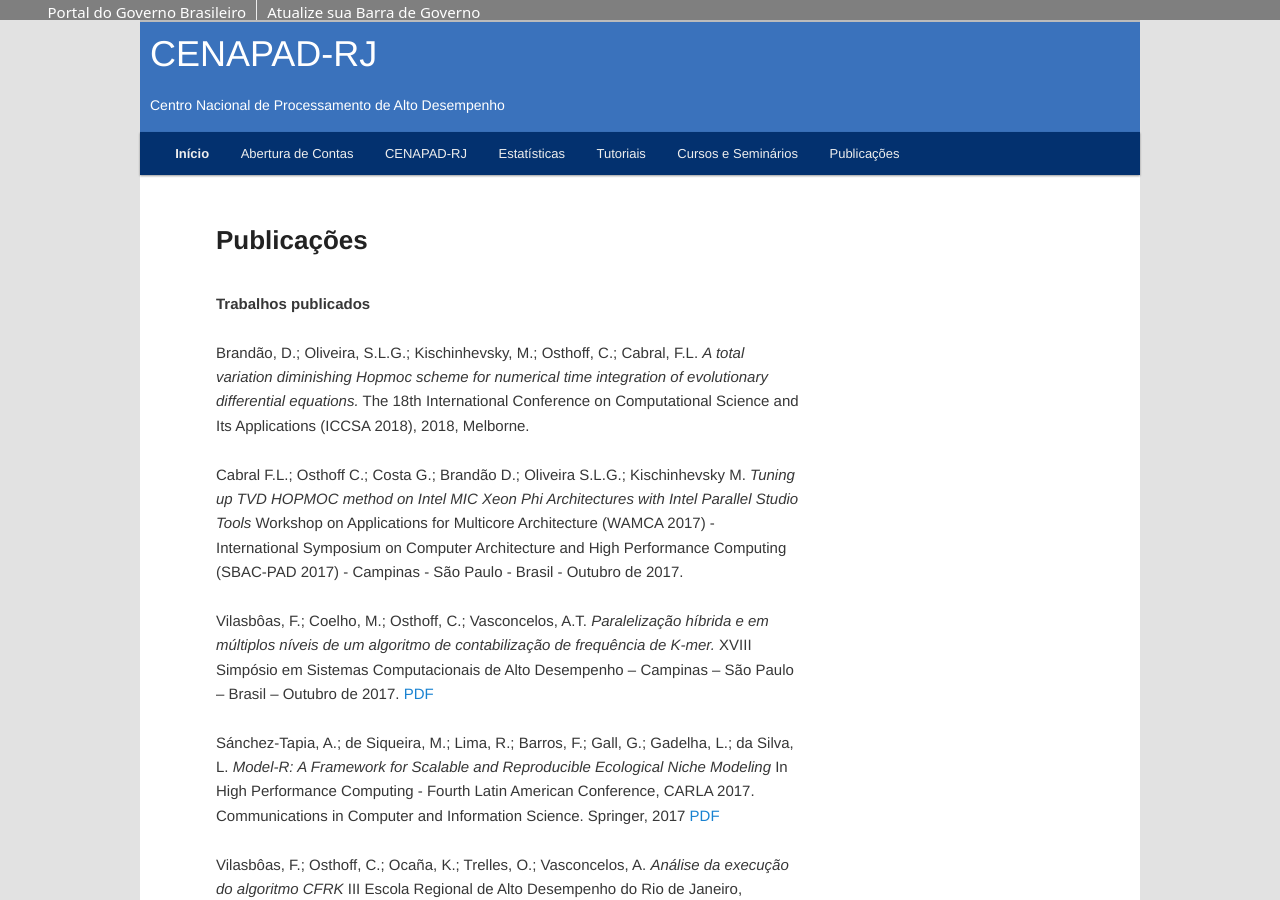
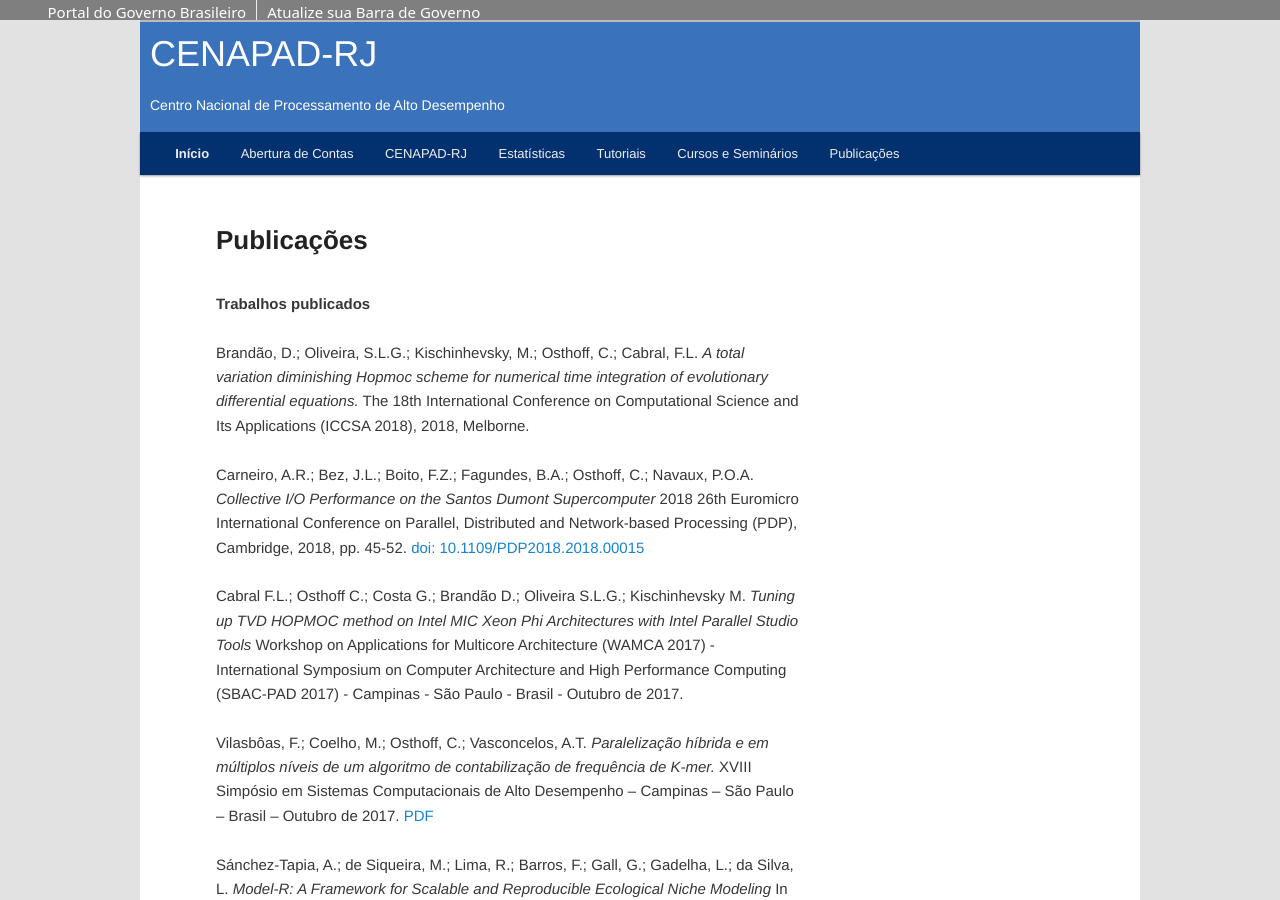
Before and after one commit to gmgall/site-cenapad, a Jekyll site: the page built from publicacoes/index.markdown, in a window 1280 px wide and 900 px high. Built offline with Jekyll 4.4.1, drawn with Linux system fonts in a browser that asks for light colours; Markdown is read by kramdown in place of the engine named in the settings.

Commit message:
Adiciona publicação do André

```diff
--- a/publicacoes/index.markdown
+++ b/publicacoes/index.markdown
@@ -11,6 +11,11 @@ title: Publicações
 Brandão, D.; Oliveira, S.L.G.; Kischinhevsky, M.; Osthoff, C.; Cabral, F.L.
 *A total variation diminishing Hopmoc scheme for numerical time integration of evolutionary differential equations.*
 The 18th International Conference on Computational Science and Its Applications (ICCSA 2018), 2018, Melborne.
+
+Carneiro, A.R.; Bez, J.L.; Boito, F.Z.; Fagundes, B.A.; Osthoff, C.; Navaux, P.O.A.
+*Collective I/O Performance on the Santos Dumont Supercomputer*
+2018 26th Euromicro International Conference on Parallel, Distributed and Network-based Processing (PDP), Cambridge, 2018, pp. 45-52.
+[doi: 10.1109/PDP2018.2018.00015](https://www.doi.org/10.1109/PDP2018.2018.00015)
 
 Cabral F.L.; Osthoff C.; Costa G.; Brandão D.; Oliveira S.L.G.; Kischinhevsky M.
 *Tuning up TVD HOPMOC method on Intel MIC Xeon Phi Architectures with Intel Parallel Studio Tools*
```
